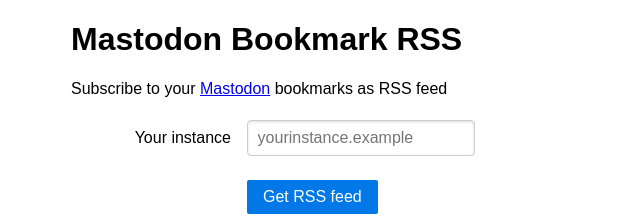
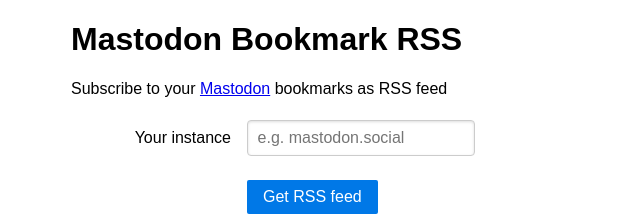
Before and after one commit to untitaker/mastodon-bookmark-rss, a React app: page / in a window 1280 px wide. Shown: the top 216 px of the page, without its empty margins (319-959 px from the left). Built offline with nearby package versions, Linux system fonts and the light colour scheme.

Commit message:
extend ranges of valid characters for hostname

```diff
--- a/src/app.tsx
+++ b/src/app.tsx
@@ -100,8 +100,8 @@
               id="host"
               required
               name="host"
-              placeholder="yourinstance.example"
-              pattern="[a-zA-Z0-9.]+"
+              placeholder="e.g. mastodon.social"
+              pattern="[a-zA-Z0-9.:-]+"
               title="Something that looks like a hostname"
             />
           </div>
```
